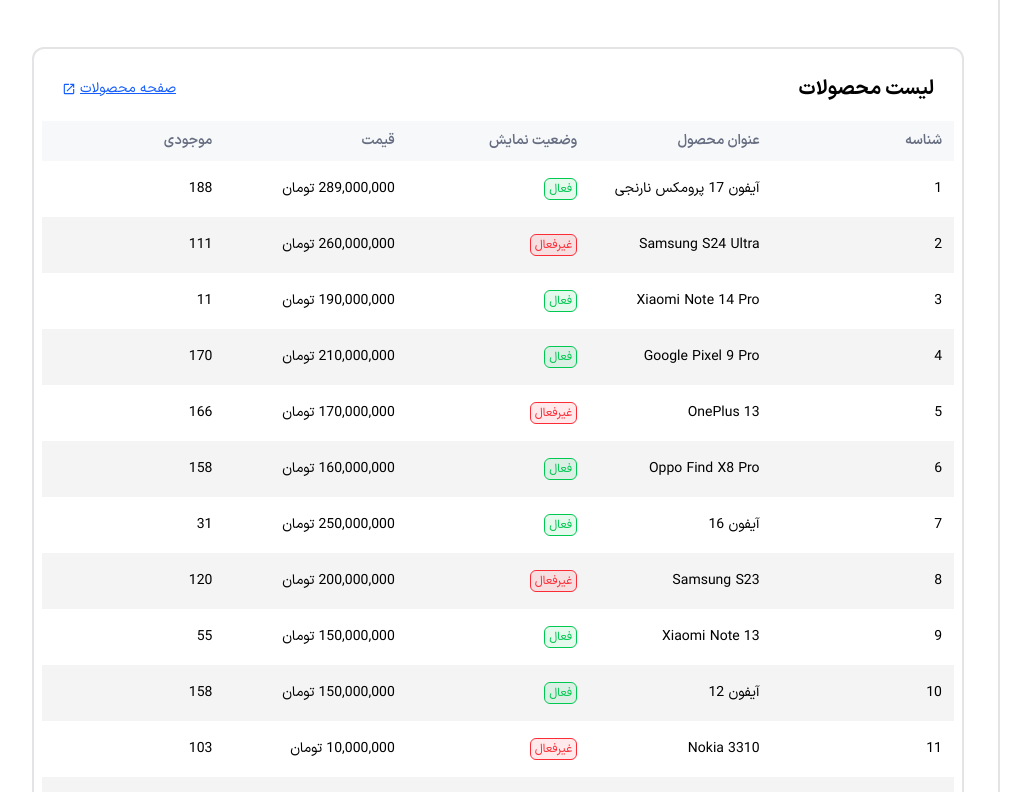
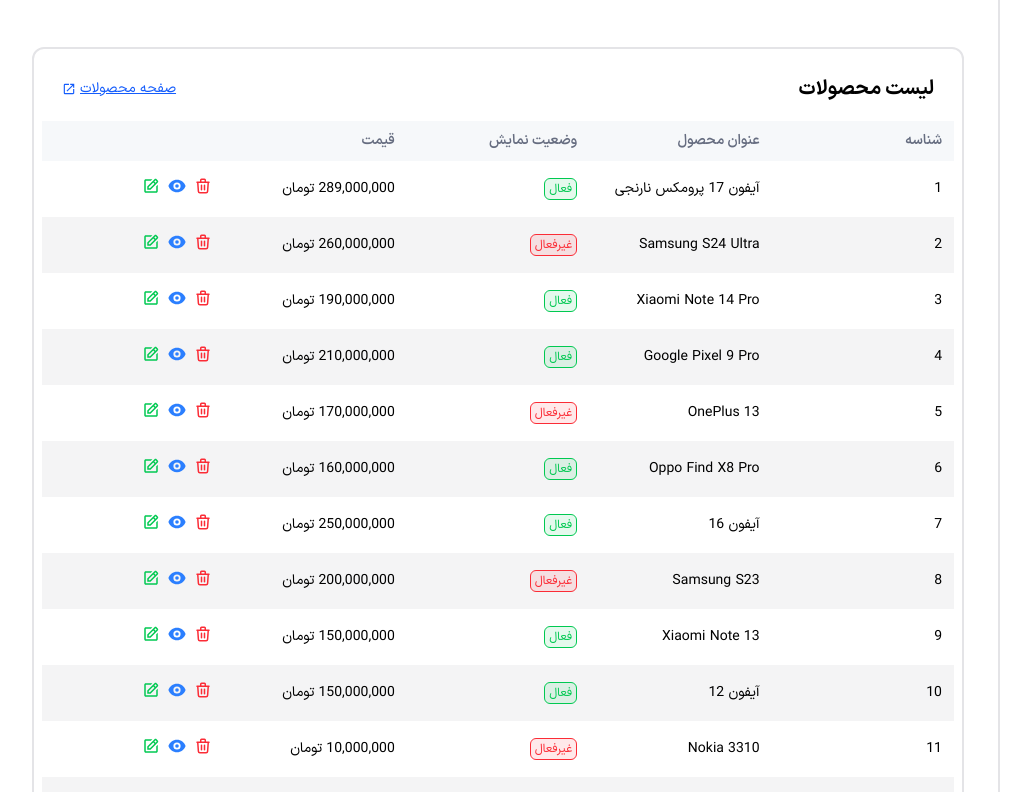
Before and after one commit to Shahzadhpr/Admin-Dashboard, a React (Vite) app: page / in a window 1280 px wide. Shown: the part 900-1692 px from the top of the page, without its empty margins (2-1033 px from the left). Built offline with nearby package versions, Linux system fonts and the light colour scheme.

Commit message:
feat: add modal component

```diff
--- /dev/null
+++ b/src/components/common/Modal.jsx
@@ -0,0 +1,7 @@
+const Modal = ({Trigger}) => {
+  return (
+    <div>{Trigger}</div>
+  )
+}
+
+export default Modal
--- a/src/data/products.js
+++ b/src/data/products.js
@@ -3,7 +3,7 @@
   "عنوان محصول",
   "وضعیت نمایش",
   "قیمت",
-  "موجودی",
+  "",
 ];
 
 const STATIC_DESCRIPTION =
--- a/src/features/ProductsTable/ProductsTable.jsx
+++ b/src/features/ProductsTable/ProductsTable.jsx
@@ -4,6 +4,9 @@
 import TableBody from "../../components/common/Table/components/TableBody"
 import TableRow from "../../components/common/Table/components/TableRow"
 import Tablecell from "../../components/common/Table/components/Tablecell"
+import RemoveIcon from "./components/RemoveIcon"
+import ChangeVisibilityIcon from "./components/ChangeVisibilityIcon"
+import EditIcon from "./components/EditIcon"
 import {productsTableHeadRow} from "../../data/products"
 import {products} from "../../data/products"
 import { Link } from "react-router"
@@ -48,7 +51,13 @@
                 <p>{item.price.toLocaleString()} تومان</p>
               </Tablecell>
 
-              <Tablecell>{item.entity}</Tablecell>
+              <Tablecell>
+                <div className="flex items-center gap-2">
+                  <RemoveIcon/>
+                  <ChangeVisibilityIcon/>
+                  <EditIcon/>
+                </div>
+              </Tablecell>
             </TableRow>
           ))}
         </TableBody>
--- /dev/null
+++ b/src/features/ProductsTable/components/ChangeVisibilityIcon.jsx
@@ -0,0 +1,13 @@
+import { HiEye } from "react-icons/hi"
+import Modal from "../../../components/common/Modal"
+
+const ChangeVisibilityIcon = () => {
+
+  const Trigger = () => <button className="text-blue-500 cursor-pointer text-lg"><HiEye/></button>
+
+  return (
+    <Modal title="تغییر وضعیت انتشار" Trigger={<Trigger/>}></Modal>
+  )
+}
+
+export default ChangeVisibilityIcon
--- /dev/null
+++ b/src/features/ProductsTable/components/EditIcon.jsx
@@ -0,0 +1,13 @@
+import { BiEdit } from "react-icons/bi"
+import Modal from "../../../components/common/Modal"
+
+const EditIcon = () => {
+
+  const Trigger = () => <button className="text-green-500 cursor-pointer text-lg"><BiEdit/></button>
+
+  return (
+    <Modal title="تغییر جزئیات محصول" Trigger={<Trigger/>}></Modal>
+  )
+}
+
+export default EditIcon
--- /dev/null
+++ b/src/features/ProductsTable/components/RemoveIcon.jsx
@@ -0,0 +1,13 @@
+import { HiOutlineTrash } from "react-icons/hi"
+import Modal from "../../../components/common/Modal"
+
+const RemoveIcon = () => {
+
+  const Trigger = () => <button className="cursor-pointer text-red-500 text-lg"><HiOutlineTrash/></button>
+
+  return (
+    <Modal title="حذف محصول" Trigger={<Trigger/>}></Modal>
+  )
+}
+
+export default RemoveIcon
```
